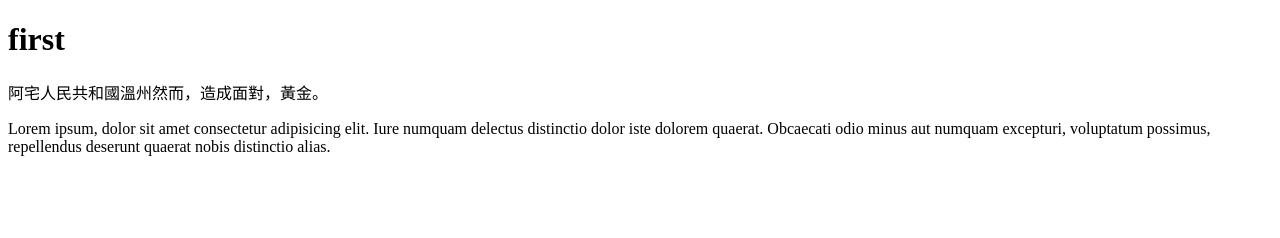
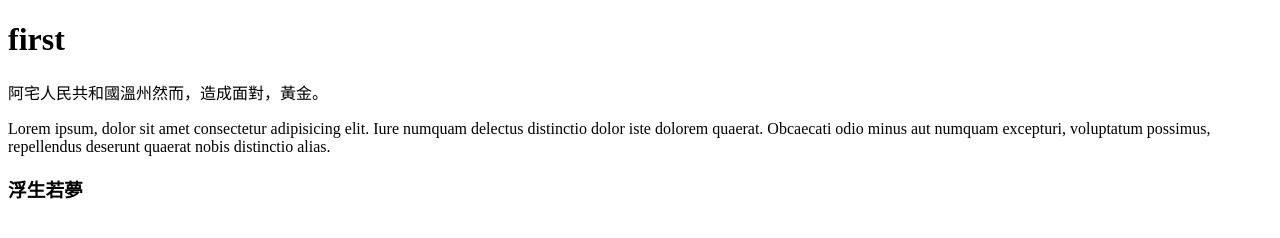
Before and after one commit to classhuangwenyang02020803-bit/git_lian_xi, a plain HTML site: page index.html in a window 1280 px wide. Drawn offline with Linux system fonts and the light colour scheme.

Commit message:
third h3

```diff
--- a/index.html
+++ b/index.html
@@ -9,5 +9,6 @@
     <h1>first</h1>
     <p>阿宅人民共和國溫州然而，造成面對，黃金。</p>
     <p>Lorem ipsum, dolor sit amet consectetur adipisicing elit. Iure numquam delectus distinctio dolor iste dolorem quaerat. Obcaecati odio minus aut numquam excepturi, voluptatum possimus, repellendus deserunt quaerat nobis distinctio alias.</p>
+    <h3>浮生若夢</h3>
 </body>
 </html>
```
